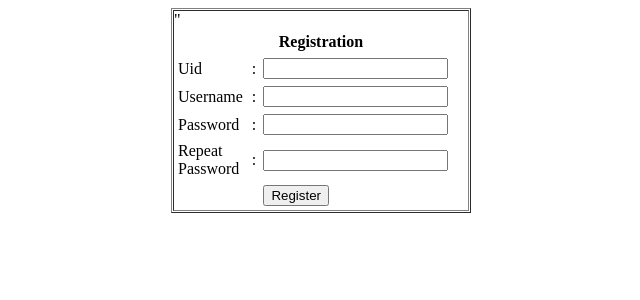
After one commit to dmitriyha/project_databases, a PHP site: page /register.php in a window 1280 px wide. The commit adds this page. Shown: the top 300 px of the page, without its empty margins (319-959 px from the left). Run offline with PHP 8.4, Linux system fonts and the light colour scheme.

Commit message:
connected pages

```diff
--- a/about.php
+++ b/about.php
@@ -18,7 +18,9 @@
 		<div id="text">
 
 			<p id="text">
-				This is the databases project webapp!
+				<div id="text" class="box">
+					This is the databases project webapp!
+				</div>
 			</p>
 		</div>
 	</body>
--- a/banner.php
+++ b/banner.php
@@ -1,3 +1,5 @@
+
+
 <div id="banner">
 	<img id="banner" src="book.jpg">
 	<form id="banner" method="get" action="search.php">
--- /dev/null
+++ b/config.php
@@ -0,0 +1,12 @@
+
+<?php
+	//Information to connect to your MySQL Server AND DB
+	$host="localhost";
+	$username="root";
+	$password ="";
+	$db="proj_databases";
+
+	//Connect to MySQL Server
+	$con = mysqli_connect($host,$username,$password,$db) or die("Error conecting to server.");
+
+ ?>
--- a/index.php
+++ b/index.php
@@ -19,7 +19,9 @@
 		<div id="text">
 
 			<p id="text">
-				text goes here lol
+				<div id="text" class="box">
+					text goes here lol
+				</div>
 			</p>
 		</div>
 	</body>
--- a/pageTitle.php
+++ b/pageTitle.php
@@ -1,4 +1,5 @@
 <?php
+	require ("members.php");
 	function setTitle($file){
 		echo '<title>';
 		if($file == 'index.php'){
--- /dev/null
+++ b/register.php
@@ -0,0 +1,129 @@
+
+<?php
+
+
+session_start();  //Session start
+
+require "config.php"; //Connection Script
+
+//Check to see if the user is logged in.
+
+
+if(isset($_SESSION['username'])){
+   header("location: members.php");
+}
+
+//Check to see if the user click the button
+if(isset($_POST['submit']))
+{
+   //Variables from the table
+	$id = $_POST['id'];
+   $user  = $_POST['user'];
+   $pass  = $_POST['pass'];
+   $rpass = $_POST['rpass'];
+
+   //Prevent MySQL Injections
+   $id  = stripslashes($id);
+   $user  = stripslashes($user);
+   $pass  = stripslashes($pass);
+   $rpass = stripslashes($rpass);
+
+   $id  = mysqli_real_escape_string($con, $id);
+   $user  = mysqli_real_escape_string($con, $user);
+   $pass  = mysqli_real_escape_string($con, $pass);
+   $rpass = mysqli_real_escape_string($con, $rpass);
+
+   //Check to see if the user left any space empty!
+   if($id == "" || $user == "" || $pass == "" || $rpass == "")
+   {
+      echo "Please fill in all the information!";
+   }
+
+   else
+   {
+      //Check too see if the user's Passwords Matches!
+      if($pass != $rpass)
+      {
+         echo "Passwords do not match! Try Again";
+      }
+
+      //CHECK TO SEE IF THE USERNAME IS TAKEN, IF NOT THEN ADD USERNAME AND PASSWORD INTO THE DB
+      else
+      {
+         //Query the DB
+         $query = mysqli_query($con,"SELECT * FROM members WHERE username = '$user'") or die("Can not query the TABLE!");
+
+         //Count the number of rows. If a row exist, then the username exist!
+         $row = mysqli_num_rows($query);
+         if($row == 1)
+         {
+            echo "Sorry, but the username is already taken! Try again.";
+         }
+
+         //ADD THE USERNAME TO THE DB
+         else
+         {
+            $add = mysqli_query($con,"INSERT INTO members (id, username, password) VALUES ('$id', '$user' , '$pass') ") or die("Can't                Insert! ");
+
+            echo "Successful! <a href='members.php'> Click Here </a> to log In.";
+         }
+
+
+      }
+
+   }
+
+}
+?>
+
+<html>
+<table width="300" align="center" cellpadding="0" cellspacing="1" border="1px solid black">
+
+<tr>
+<form name="register" method="post" action="register.php">
+<td>
+
+<table width="100%" border="0" cellpadding="3" cellspacing="1" bgcolor="#FFFFFF">
+
+<tr>
+<td colspan="3"><strong><center>Registration</center></strong></t
+d>
+</tr>
+"
+<tr>
+<td width="78">Uid</td>
+<td width="6">:</td>
+<td width="294"><input name="id" type="text" id="id"></td>
+</tr>
+
+<tr>
+<td width="78">Username</td>
+<td width="6">:</td>
+<td width="294"><input name="user" type="text" id="user"></td>
+</tr>
+
+<tr>
+<td>Password</td>
+<td>:</td>
+<td><input name="pass" type="password" id="pass"></td>
+</tr>
+
+<tr>
+<td>Repeat Password</td>
+<td>:</td>
+<td><input name="rpass" type="password" id="rpass"></td>
+</tr>
+
+<tr>
+<td></td>
+<td></td>
+<td><input type="submit" name="submit" value="Register"></td>
+</tr>
+
+</table>
+</td>
+</form>
+</tr>
+</table>
+
+</html>
--- a/search_algorithm.php
+++ b/search_algorithm.php
@@ -1,6 +1,6 @@
 <?php
 	function search($search,$start){
-		$dbh = new PDO('mysql:host=localhost;dbname=proj_databases', "root");
+		$dbh = new PDO('mysql:host='.$GLOBALS ['host'].';dbname='.$GLOBALS ['db'], $GLOBALS ['username'],$GLOBALS ['password']);
 
 		$stmt = $dbh->prepare("SELECT * FROM `book` WHERE `Title` REGEXP :title");
 		if($search==null){
--- a/style.php
+++ b/style.php
@@ -146,7 +146,7 @@
 	}
 	#text{
 		position:absolute;
-		top:+175px;
+		top:+190px;
 		left:+10%;
 		width:90%;
 	}
```
Also changed, not shown: login.php (added, +91 -0 lines), logout.php (added, +10 -0 lines), members.php (added, +18 -0 lines).
